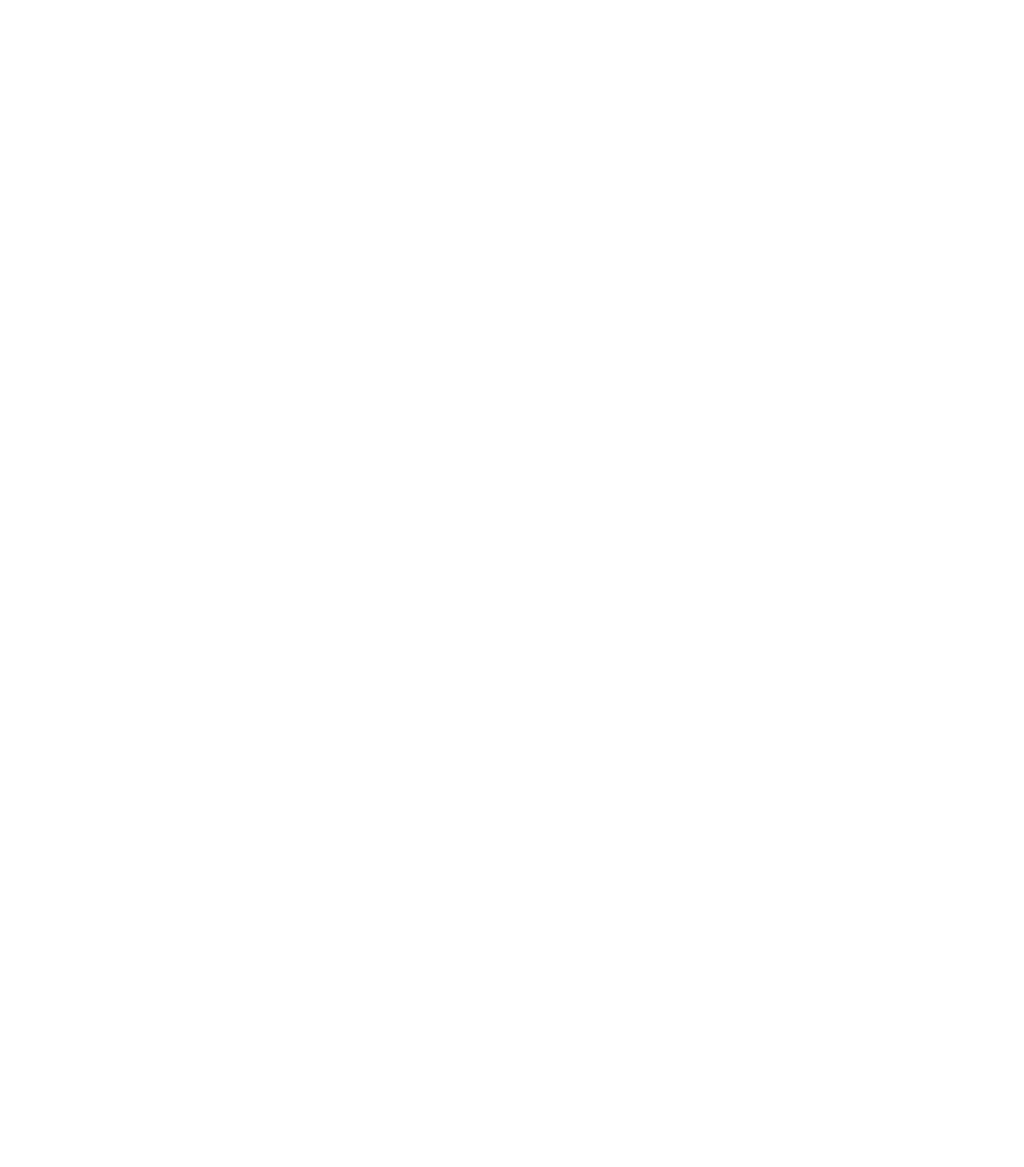
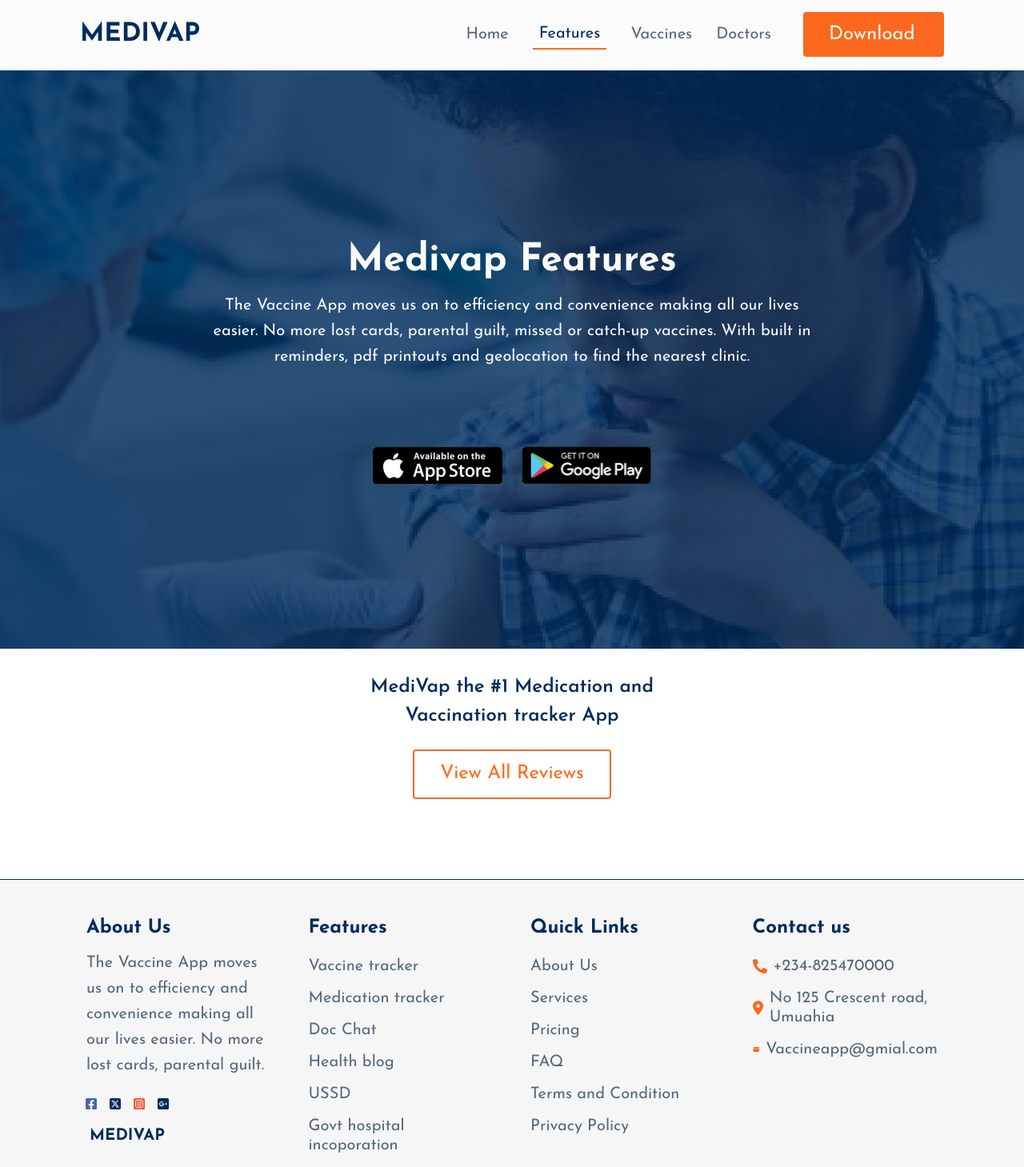
Before and after one commit to BigOTF/MediVap, a React (Vite) app: page /feature in a window 1280 px wide. Before the commit this address had no page. Shown: the top 1459 px of the page at 80% size. Before the commit the page ends 800 px from the top, so only its background shows below. Built offline with nearby package versions, Linux system fonts and the light colour scheme.

Commit message:
Started the featuresPage and i did the FeatureHero and the FeatureSubHero sections

```diff
--- a/src/components/Footer/Footer.jsx
+++ b/src/components/Footer/Footer.jsx
@@ -6,7 +6,7 @@
 
 const Footer = () => {
   return (
-    <footer className='w-full px-[30px] mt-[50px] md:px-[100px] md:mt-[100px] md:border-t-[0.5px] border-[#002C5B]'>
+    <footer className='w-full px-[30px] mt-[50px] md:px-[100px] md:mt-[100px] md:border-t-[0.5px] border-[#002C5B] bg-[#F6F6F6]'>
 
         {/* Will display on the larger screen */}
         <div className=' py-[40px] md:flex flex-col items-center gap-[70px] hidden'>
--- a/src/components/Header/Header.jsx
+++ b/src/components/Header/Header.jsx
@@ -11,10 +11,10 @@
     }
 
   return (
-    <header className='w-full md:bg-[#002C5B] bg-[#F6F6F6] md:h-[88px] px-[30px] md:px-[100px] flex flex-col gap-[8x]'>
+    <header className='w-full md:bg-[#FBFBFB] bg-[#F6F6F6] md:h-[88px] px-[30px] md:px-[100px] flex flex-col gap-[8x]'>
 
         <div className='flex items-center justify-between py-[20px] md:py-[15px]'>
-            <p className='font-josefin text-[#002C5B] text-[24px] leading-[24px] md:text-[#FFFCFC] font-bold md:text-[32px] md:leading-[32px]'>MEDIVAP</p>
+            <p className='font-josefin text-[#002C5B] text-[24px] leading-[24px] md:text-[#002C5B] font-bold md:text-[32px] md:leading-[32px]'>MEDIVAP</p>
 
             <div className='md:hidden'>
                 {
@@ -25,19 +25,19 @@
 
             <nav className='md:flex items-center gap-[40px] hidden'>
                 <ul className='flex items-center gap-[30px]'>
-                    <NavLink to='/' className={({ isActive }) => isActive ? 'text-[#FFFCFC] nunito-400 font-josefin text-[20px] leading-[20px] border-b-2 border-[#FC681D] p-[8px]' : 'text-[#54697E] font-josefin nunito-400 text-[20px] leading-[20px]'}>
+                    <NavLink to='/' className={({ isActive }) => isActive ? 'text-[#002C5B] nunito-400 font-josefin text-[20px] leading-[20px] border-b-2 border-[#FC681D] p-[8px]' : 'text-[#54697E] font-josefin nunito-400 text-[20px] leading-[20px]'}>
                         Home
                     </NavLink>
 
-                    <NavLink to='/feature' className={({ isActive }) => isActive ? 'text-[#FFFCFC] nunito-400 font-josefin text-[20px] leading-[20px] border-b-2 border-[#FC681D] p-[8px]' : 'text-[#54697E] font-josefin nunito-400 text-[20px] leading-[20px]'}>
+                    <NavLink to='/feature' className={({ isActive }) => isActive ? 'text-[#002C5B] nunito-400 font-josefin text-[20px] leading-[20px] border-b-2 border-[#FC681D] p-[8px]' : 'text-[#54697E] font-josefin nunito-400 text-[20px] leading-[20px]'}>
                         Features
                     </NavLink>
 
-                    <NavLink to='/vaccine' className={({ isActive }) => isActive ? 'text-[#FFFCFC] nunito-400 font-josefin text-[20px] leading-[20px] border-b-2 border-[#FC681D] p-[8px]' : 'text-[#54697E] font-josefin nunito-400 text-[20px] leading-[20px]'}>
+                    <NavLink to='/vaccine' className={({ isActive }) => isActive ? 'text-[#002C5B] nunito-400 font-josefin text-[20px] leading-[20px] border-b-2 border-[#FC681D] p-[8px]' : 'text-[#54697E] font-josefin nunito-400 text-[20px] leading-[20px]'}>
                         Vaccines
                     </NavLink>
 
-                    <NavLink to='/doctor' className={({ isActive }) => isActive ? 'text-[#FFFCFC] nunito-400 font-josefin text-[20px] leading-[20px] border-b-2 border-[#FC681D] p-[8px]' : 'text-[#54697E] font-josefin nunito-400 text-[20px] leading-[20px]'}>
+                    <NavLink to='/doctor' className={({ isActive }) => isActive ? 'text-[#002C5B] nunito-400 font-josefin text-[20px] leading-[20px] border-b-2 border-[#FC681D] p-[8px]' : 'text-[#54697E] font-josefin nunito-400 text-[20px] leading-[20px]'}>
                         Doctors
                     </NavLink>
                 </ul>
--- a/src/index.css
+++ b/src/index.css
@@ -5,3 +5,10 @@
 body {
   font-family: 'Josefin Sans', sans-serif;
 }
+
+
+.featureHero {
+  background-image: url('/featureHero.png');
+  background-repeat: no-repeat;
+  background-position: center;
+}
--- a/src/main.jsx
+++ b/src/main.jsx
@@ -2,6 +2,8 @@
 import { createRoot } from 'react-dom/client'
 import App from './App.jsx'
 import './index.css'
+
+import FeaturePage from './routes/Features/FeaturePage.jsx'
 
 import { BrowserRouter as Router, Routes, Route } from 'react-router-dom'
 
@@ -9,6 +11,7 @@
  <Router>
   <Routes>
     <Route path='/' element={<App />}/>
+    <Route path='/feature' element={<FeaturePage />}/>
   </Routes>
  </Router>
 )
--- /dev/null
+++ b/src/routes/Features/FeatureHero.jsx
@@ -0,0 +1,22 @@
+import React from 'react'
+
+const FeatureHero = () => {
+  return (
+    <main className='featureHero w-full h-[400px] md:h-[723px] flex items-center justify-center'>
+        <div className='flex flex-col items-center gap-[32px] md:gap-[96px] p-[8px]'>
+
+            <div className='flex flex-col items-center gap-[8px]'>
+                <p className='font-bold text-[35px] leading-[35px] md:text-[48px] md:leading-[64px] text-center text-[#FBFBFB]'>Medivap Features</p>
+                <p className='text-[18px] leading-[24px] md:text-[20px] md:leading-[32px] text-center text-[#FBFBFB] md:w-[60%]'>The Vaccine App moves us on to efficiency and convenience making all our lives easier. No more lost cards, parental guilt, missed or catch-up vaccines. With built in reminders, pdf printouts and geolocation to find the nearest clinic.</p>
+            </div>
+
+            <div className='flex items-center gap-[16px] px-[8px] md:gap-[24px]'>
+                <img src={'/appStore.png'} className='w-[120px] h-[35px] md:w-[162px] md:h-[47px]'/>
+                <img src={'/playStore.png'} className='w-[120px] h-[35px] md:w-[162px] md:h-[47px]'/>
+            </div>
+        </div>
+    </main>
+  )
+}
+
+export default FeatureHero
--- /dev/null
+++ b/src/routes/Features/FeaturePage.jsx
@@ -0,0 +1,19 @@
+import React from 'react'
+import Header from '../../components/Header/Header'
+import Footer from '../../components/Footer/Footer'
+
+import FeatureHero from './FeatureHero'
+import FeatureSubHero from './FeatureSubHero'
+
+const FeaturePage = () => {
+  return (
+    <div>
+        <Header />
+        <FeatureHero />
+        <FeatureSubHero />
+        <Footer />
+    </div>
+  )
+}
+
+export default FeaturePage
--- /dev/null
+++ b/src/routes/Features/FeatureSubHero.jsx
@@ -0,0 +1,17 @@
+import React from 'react'
+import { Link } from 'react-router-dom'
+
+const FeatureSubHero = () => {
+  return (
+    <div className='flex items-center justify-center mt-[30px]'>
+        <div className='flex flex-col items-center gap-[16px] md:gap-[24px]'>
+            <p className='text-[#002C5B] font-semibold text-[18px] leading-[24px] md:text-[24px] md:leading-[36px] text-center w-[70%]'>MediVap the #1 Medication and Vaccination tracker App</p>
+            <div className='border-[2px] border-[#FC681D] rounded-[4px] py-[16px] px-[8px] md:px-[32px]'>
+                <Link to='/review' className='text-[20px] leading-[20px] md:text-[24px] md:leading-[24px] text-[#FC681D]'>View All Reviews</Link>
+            </div>
+        </div>
+    </div>
+  )
+}
+
+export default FeatureSubHero
```
Also changed, not shown: public/featureHero.png (added).
